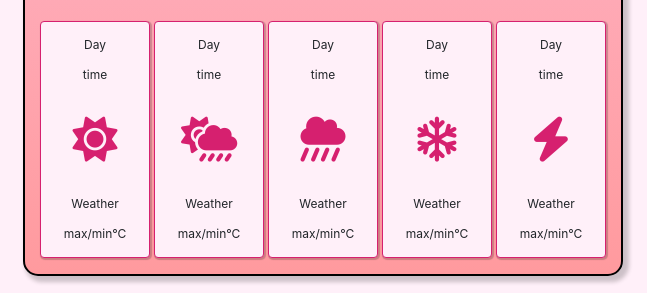
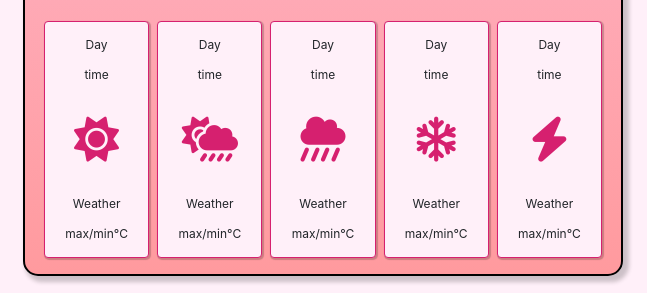
Before and after one commit to stephaniehg/PinkWeather-App, a plain HTML site: page index.html in a window 1280 px wide. Shown: the part 736-1029 px from the top of the page, 317-964 px from the left. Drawn offline with nearby package versions, Linux system fonts and the light colour scheme.

Commit message:
Changed margins for cards

```diff
--- a/index.html
+++ b/index.html
@@ -116,7 +116,7 @@
         </div>
 
         <div class="row no-gutters mx-0 mt-4 mb-3">
-          <div class="col-sm">
+          <div class="col-sm mx-1">
             <div class="card">
               <div class="card-body px-1 py-2">
                 <p class="card-text">
@@ -128,6 +128,7 @@
               </div>
             </div>
           </div>
+
           <div class="col-sm mx-1">
             <div class="card">
               <div class="card-body px-1 py-2">
@@ -142,7 +143,8 @@
               </div>
             </div>
           </div>
-          <div class="col-sm">
+
+          <div class="col-sm mx-1">
             <div class="card">
               <div class="card-body px-1 py-2">
                 <p class="card-text">
@@ -156,6 +158,7 @@
               </div>
             </div>
           </div>
+
           <div class="col-sm mx-1">
             <div class="card">
               <div class="card-body px-1 py-2">
@@ -168,7 +171,8 @@
               </div>
             </div>
           </div>
-          <div class="col-sm">
+
+          <div class="col-sm mx-1">
             <div class="card">
               <div class="card-body px-1 py-2">
                 <p class="card-text">
@@ -182,6 +186,7 @@
           </div>
         </div>
       </div>
+
       <p class="footer">
         <a href="https://github.com/stephaniehg/PinkWeather-App" target="_blank"
           >Open-source code</a
```
